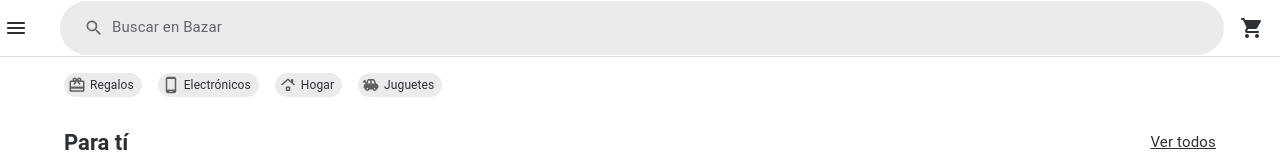
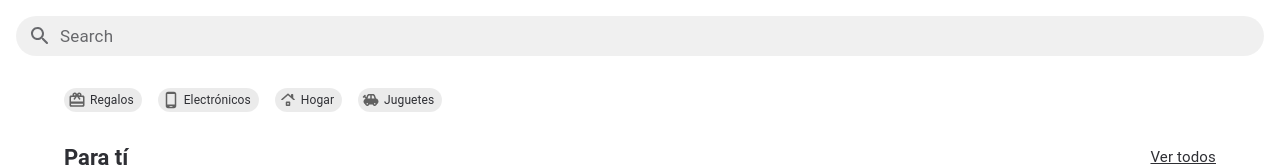
Before and after one commit to devmobiusspring/bazar, a Next.js app: page / in a window 1280 px wide. Shown: the top 167 px of the page. Built offline with nearby package versions, Linux system fonts and the light colour scheme.

Commit message:
feat: update some styles

```diff
--- a/src/app/layout.tsx
+++ b/src/app/layout.tsx
@@ -2,6 +2,7 @@ import ThemeComponent from "@/theme";
 import { StoreProvider } from "@/store/StoreProvider";
 import SnackBarComponent from "@/core/components/SnackBar";
 import AppLayout from "@/components/layout/AppLayout";
+import { ThemeModeProvider } from "@/context/ThemeContext";
 import type { Metadata } from "next";
 
 export const metadata: Metadata = {
@@ -17,6 +18,7 @@ export default function RootLayout({
   return (
     <html lang="en">
       <StoreProvider>
+        <ThemeModeProvider>
           <ThemeComponent>
             <body>
               <AppLayout>
@@ -25,6 +27,7 @@ export default function RootLayout({
               <SnackBarComponent />
             </body>
           </ThemeComponent>
+        </ThemeModeProvider>
       </StoreProvider>
     </html>
   );
--- a/src/components/layout/TopAppBar.tsx
+++ b/src/components/layout/TopAppBar.tsx
@@ -5,25 +5,20 @@ import {
   Toolbar,
   IconButton,
   Typography,
-  InputBase,
+  TextField,
+  InputAdornment,
   Box,
-  Badge,
-  TextField,
 } from '@mui/material';
 import {
   ArrowBack,
   SearchRounded,
-  ShoppingCartRounded,
-  MenuRounded,
 } from '@mui/icons-material';
 import { useRouter, usePathname } from 'next/navigation';
-import { getCartItemCount } from '../../services/cartService';
 
 interface TopAppBarProps {
   title?: string;
   showSearch?: boolean;
   showBack?: boolean;
-  showCart?: boolean;
   onSearchClick?: () => void;
   searchValue?: string;
   onSearchChange?: (value: string) => void;
@@ -34,7 +29,6 @@ const TopAppBar: React.FC<TopAppBarProps> = ({
   title,
   showSearch = true,
   showBack = false,
-  showCart = true,
   onSearchClick,
   searchValue = '',
   onSearchChange,
@@ -42,20 +36,8 @@ const TopAppBar: React.FC<TopAppBarProps> = ({
 }) => {
   const router = useRouter();
   const pathname = usePathname();
-  const [cartItemCount, setCartItemCount] = useState(0);
   const [scrolled, setScrolled] = useState(false);
 
-  useEffect(() => {
-    setCartItemCount(getCartItemCount());
-
-    // Listen for cart changes
-    const handleStorageChange = () => {
-      setCartItemCount(getCartItemCount());
-    };
-
-    window.addEventListener('storage', handleStorageChange);
-    return () => window.removeEventListener('storage', handleStorageChange);
-  }, []);
 
   useEffect(() => {
     const handleScroll = () => {
@@ -70,10 +52,6 @@ const TopAppBar: React.FC<TopAppBarProps> = ({
     router.back();
   };
 
-  const handleCartClick = () => {
-    router.push('/cart');
-  };
-
   const handleSearchSubmit = (e: React.FormEvent) => {
     e.preventDefault();
     if (searchValue.trim() && onSearchSubmit) {
@@ -81,102 +59,94 @@ const TopAppBar: React.FC<TopAppBarProps> = ({
     }
   };
 
+
+
   const isSearchPage = pathname === '/search';
+  const isSubPage = pathname !== '/' && pathname !== '/search';
+  const hasBackButton = showBack || isSubPage;
 
   return (
     <AppBar
       position="sticky"
-      variant="dense"
       sx={{
-        backgroundColor: 'background.paper',
+        backgroundColor: 'background.default',
+        backgroundImage: 'none',
         color: 'text.primary',
-        boxShadow: scrolled ? 1 : 0,
-        transition: 'box-shadow 0.2s ease-in-out',
+        borderBottom: 'none',
+        boxShadow: 'none',
       }}
     >
-      <Toolbar sx={{ minHeight: 56 }}>
-        {/* Left Section */}
-        <Box sx={{ display: 'flex', alignItems: 'center', mr: 2 }}>
-          {showBack ? (
+      <Box sx={{
+        px: hasBackButton ? 1 : 2,
+        py: { xs: 1, md: 2 }
+      }}>
+        <Box sx={{ display: 'flex', gap: 1, alignItems: 'center' }}>
+          {/* Optional Back Button for Sub Pages */}
+          {hasBackButton ? (
             <IconButton
-              edge="start"
               onClick={handleBack}
-              sx={{ mr: 1 }}
+              sx={{ p: 1 }}
             >
               <ArrowBack />
             </IconButton>
-          ) : (
-            <IconButton edge="start" sx={{ mr: 1 }}>
-              <MenuRounded />
-            </IconButton>
-          )}
-        </Box>
+          ) : null}
 
-        {/* Center Section */}
+          {/* Search Bar */}
           <Box sx={{ flexGrow: 1 }}>
             {title ? (
               <Typography variant="h6" component="h1">
                 {title}
               </Typography>
             ) : showSearch && !isSearchPage ? (
-            <Box
+              // Default State - TextField with search appearance
+              <TextField
+                placeholder="Search"
+                variant="filled"
+                size="small"
                 onClick={onSearchClick || (() => router.push('/search'))}
+                InputProps={{
+                  readOnly: true,
+                  startAdornment: (
+                    <InputAdornment position="start">
+                      <SearchRounded sx={{ color: 'text.secondary' }} />
+                    </InputAdornment>
+                  ),
+                  disableUnderline: true,
+                }}
                 sx={{
-                display: 'flex',
-                alignItems: 'center',
-                backgroundColor: 'action.selected',
-                borderRadius: '999px',
-                px: 3,
-                py: 2,
-                cursor: 'pointer',
-                '&:hover': {
-                  backgroundColor: 'action.focus',
+                  width: '100%',
+                  '& .MuiFilledInput-root': {
+                    borderRadius: '999px !important',
                   },
                 }}
-            >
-              <SearchRounded sx={{ mr: 1, color: 'text.secondary', fontSize: 20 }} />
-              <Typography
-                variant="body2"
-                color="text.secondary"
-                sx={{
-                  flexGrow: 1,
-                  fontSize: '14px',
-                  lineHeight: '20px',
-                  letterSpacing: '0.1px',
-                }}
-              >
-                Buscar en Bazar
-              </Typography>
-            </Box>
+              />
             ) : isSearchPage ? (
+              // Search State - Active search
               <Box
                 component="form"
                 onSubmit={handleSearchSubmit}
+                sx={{ width: '100%' }}
+              >
+                <TextField
+                  placeholder="Search"
+                  variant="filled"
+                  size="small"
+                  value={searchValue}
+                  onChange={(e) => {
+                    onSearchChange?.(e.target.value);
+                  }}
+                  InputProps={{
+                    startAdornment: (
+                      <InputAdornment position="start">
+                        <SearchRounded sx={{ color: 'text.secondary' }} />
+                      </InputAdornment>
+                    ),
+                    disableUnderline: true,
+                  }}
                   sx={{
-                display: 'flex',
-                alignItems: 'center',
-                backgroundColor: 'action.selected',
-                borderRadius: '999px',
-                px: 3,
-                py: 2,
-              }}
-            >
-              <SearchRounded sx={{ mr: 1, color: 'text.secondary', fontSize: 20 }} />
-              <InputBase
-                placeholder="Buscar en Bazar"
-                value={searchValue}
-                onChange={(e) => onSearchChange?.(e.target.value)}
-                sx={{
-                  flexGrow: 1,
-                  fontSize: '14px',
-                  lineHeight: '20px',
-                  letterSpacing: '0.1px',
-                  '& input': {
-                    padding: 0,
-                  '&::placeholder': {
-                    color: 'text.secondary',
-                    opacity: 1,
-                  },
+                    width: '100%',
+                    '& .MuiFilledInput-root': {
+                      borderRadius: '999px !important',
                     },
                   }}
                   autoFocus
@@ -184,16 +154,8 @@ const TopAppBar: React.FC<TopAppBarProps> = ({
               </Box>
             ) : null}
           </Box>
-
-        {/* Right Section */}
-        {showCart && (
-          <IconButton onClick={handleCartClick} sx={{ ml: 1 }}>
-            <Badge badgeContent={cartItemCount} color="error">
-              <ShoppingCartRounded />
-            </Badge>
-          </IconButton>
-        )}
-      </Toolbar>
+        </Box>
+      </Box>
     </AppBar>
   );
 };
--- /dev/null
+++ b/src/context/ThemeContext.tsx
@@ -0,0 +1,63 @@
+"use client";
+import React, { createContext, useContext, useEffect, useState, ReactNode } from 'react';
+import { PaletteMode } from '@mui/material';
+
+interface ThemeContextType {
+  mode: PaletteMode;
+}
+
+const ThemeContext = createContext<ThemeContextType | undefined>(undefined);
+
+export const useThemeMode = () => {
+  const context = useContext(ThemeContext);
+  if (context === undefined) {
+    throw new Error('useThemeMode must be used within a ThemeProvider');
+  }
+  return context;
+};
+
+interface ThemeProviderProps {
+  children: ReactNode;
+}
+
+export const ThemeModeProvider: React.FC<ThemeProviderProps> = ({ children }) => {
+  const [mode, setModeState] = useState<PaletteMode>('light');
+  const [mounted, setMounted] = useState(false);
+
+  // Initialize theme mode on mount
+  useEffect(() => {
+    // Use system preference
+    const systemPrefersDark = window.matchMedia('(prefers-color-scheme: dark)').matches;
+    setModeState(systemPrefersDark ? 'dark' : 'light');
+    setMounted(true);
+  }, []);
+
+  // Listen for system theme changes
+  useEffect(() => {
+    if (!mounted) return;
+
+    const mediaQuery = window.matchMedia('(prefers-color-scheme: dark)');
+
+    const handleChange = (e: MediaQueryListEvent) => {
+      setModeState(e.matches ? 'dark' : 'light');
+    };
+
+    mediaQuery.addEventListener('change', handleChange);
+    return () => mediaQuery.removeEventListener('change', handleChange);
+  }, [mounted]);
+
+  // Prevent hydration mismatch by not rendering until mounted
+  if (!mounted) {
+    return null;
+  }
+
+  const value = {
+    mode,
+  };
+
+  return (
+    <ThemeContext.Provider value={value}>
+      {children}
+    </ThemeContext.Provider>
+  );
+};
--- a/src/theme/ThemeComponent.tsx
+++ b/src/theme/ThemeComponent.tsx
@@ -13,6 +13,9 @@ import typography from "./typography";
 // ** Theme
 import themeOptions from "./ThemeOptions";
 import { NextAppDirEmotionCacheProvider } from "./EmotionCache";
+
+// ** Context Imports
+import { useThemeMode } from "@/context/ThemeContext";
 
 // ** Custom Theme Types
 declare module '@mui/material/styles' {
@@ -41,7 +44,8 @@ interface Props {
 
 const ThemeComponent = (props: Props) => {
   const { children } = props;
-  const coreThemeConfig = themeOptions();
+  const { mode } = useThemeMode();
+  const coreThemeConfig = themeOptions(mode);
 
   // ** Pass ThemeOptions to CreateTheme Function to create partial theme without component overrides
   let theme = createTheme({
--- a/src/theme/ThemeOptions.ts
+++ b/src/theme/ThemeOptions.ts
@@ -1,5 +1,5 @@
 // ** MUI Theme Provider
-import { ThemeOptions } from "@mui/material";
+import { ThemeOptions, PaletteMode } from "@mui/material";
 
 // ** Theme Override Imports
 import palette from "./palette";
@@ -7,10 +7,10 @@ import spacing from "./spacing";
 import shadows from "./shadows";
 import breakpoints from "./breakpoints";
 
-const themeOptions = (): ThemeOptions => {
+const themeOptions = (mode: PaletteMode = "light"): ThemeOptions => {
   const options: ThemeOptions = {
-    palette: palette("light"),
-    shadows: shadows("light"),
+    palette: palette(mode),
+    shadows: shadows(mode),
     // ...spacing,
     shape: {
       borderRadius: 8,
--- a/src/theme/overrides/misc.ts
+++ b/src/theme/overrides/misc.ts
@@ -7,7 +7,7 @@ const Misc = (theme: Theme) => {
       styleOverrides: {
         root: {
           paddingBottom: 'env(safe-area-inset-bottom)',
-          borderTop: '1px solid rgba(0, 0, 0, 0.12)',
+          borderTop: `1px solid ${theme.palette.divider}`,
         },
       },
     },
```
Lines whose indentation alone changed are shown as unchanged.
